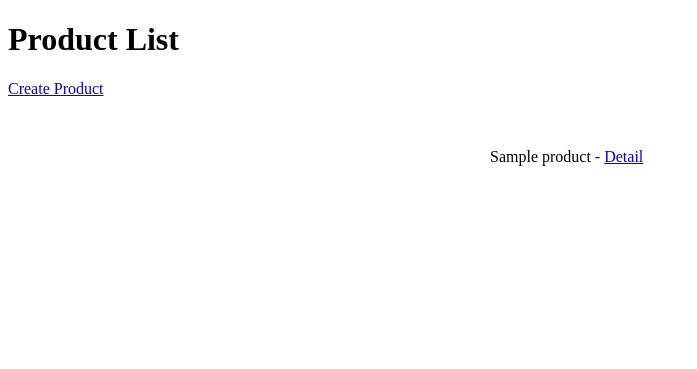
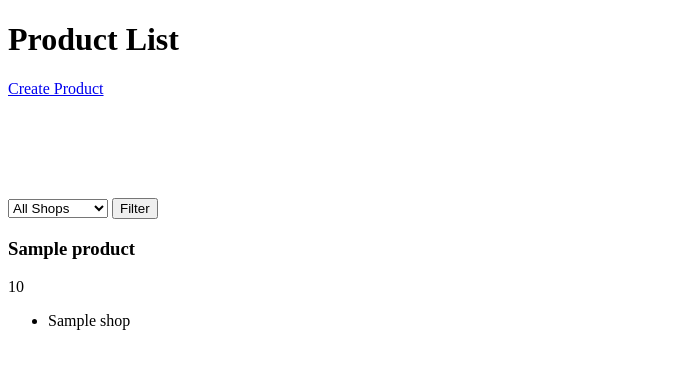
Before and after one commit to niksanset/lesson12_home, a Django app: template lesson12/templates/client_side/product_list.html in a window 1280 px wide. Shown: the top 369 px of the page, without its empty margins (0-697 px from the left). Run offline with Django 3.2, Linux system fonts and the light colour scheme; the template is opened without the code that fills it: most values are stand-ins (such as "Sample title", 1, 10 or a date in 2020).

Commit message:
Урок 13. Домашнее задание Online Shop

```diff
--- a/lesson12/shop_side/admin.py
+++ b/lesson12/shop_side/admin.py
@@ -1,5 +1,7 @@
 from django.contrib import admin
-from shop_side.models import Category, Product
+from shop_side.models import Category, Product, Shop
+
 
 admin.site.register(Category)
 admin.site.register(Product)
+admin.site.register(Shop)
--- a/lesson12/templates/client_side/product_list.html
+++ b/lesson12/templates/client_side/product_list.html
@@ -8,12 +8,35 @@
 
     <h1>Product List</h1>
     <a href="{% url 'product_create' %}">Create Product</a>
-    <div style="width: 300px; margin: auto; margin-top: 50px;">
-        {% for product in product_list %}
-            <p>{{ product.name }} -
-                <a href="{% url 'product_detail' product.slug %}">Detail</a>
-            </p>
+
+    <div style="padding-top: 100px;">
+        <form method="POST" action="{% url 'product_list' %}">
+            {% csrf_token %}
+            <select name="shop">
+                <option value="">All Shops</option>
+                {% for shop in shops %}
+                    <option value="{{ shop.title }}" {% if selected_shop == shop.title %}selected{% endif %}>{{ shop.title }}</option>
+                {% endfor %}
+            </select>
+            <button type="submit">Filter</button>
+        </form>
+
+        {% for product in products %}
+            <h3>{{ product.name }}</h3>
+            <p>{{ product.quantity }}</p>
+            <ul>
+                {% for shop in product.shops.all %}
+                    <li>{{ shop.title }}</li>
+                {% endfor %}
+            </ul>
         {% endfor %}
+
+
+
+
+
+
+
     </div>
 
 </body>
--- a/lesson12/templates/shop_side/product_create.html
+++ b/lesson12/templates/shop_side/product_create.html
@@ -8,8 +8,11 @@
 
     <form method="POST">
         {% csrf_token %}
+        <p>Имя продукта: </p>
         <input type="text" name="name">
+        <p>Цена продукта: </p>
         <input type="number" name="price">
+        <p>Количество: </p>
         <input type="number" name="quantity">
         <select name="category">
             {% for category in category_list %}
```
Also changed, not shown: lesson12/client_side/views.py (+16 -2 lines), lesson12/shop_side/models.py (+12 -0 lines), lesson12/shop_side/views.py (+5 -2 lines), lesson12/db.sqlite3, lesson12/shop_side/migrations/0002_shop.py (added), lesson12/shop_side/migrations/0003_product_shops.py (added), lesson12/shop_side/migrations/0004_alter_product_shops.py (added).
